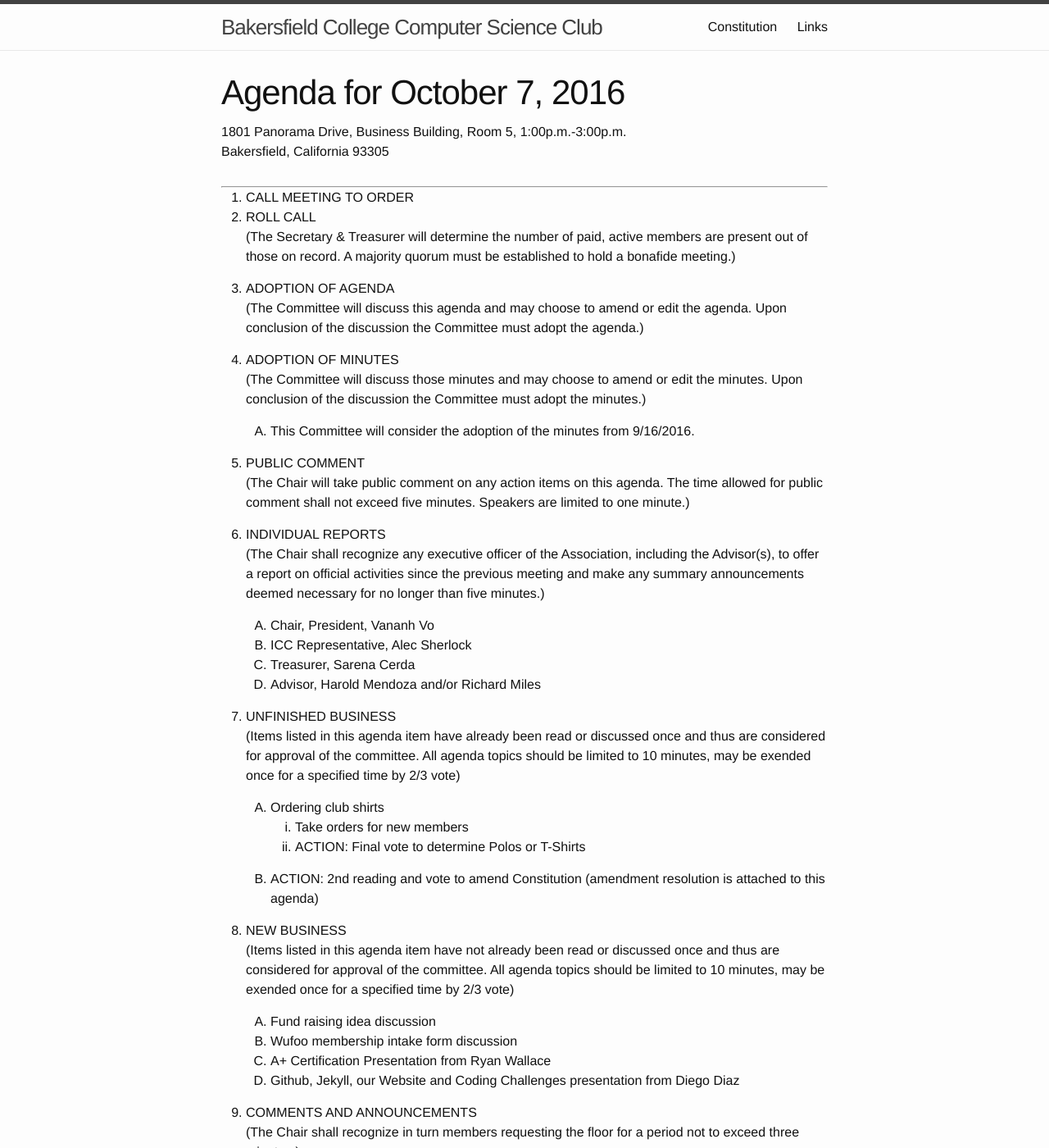
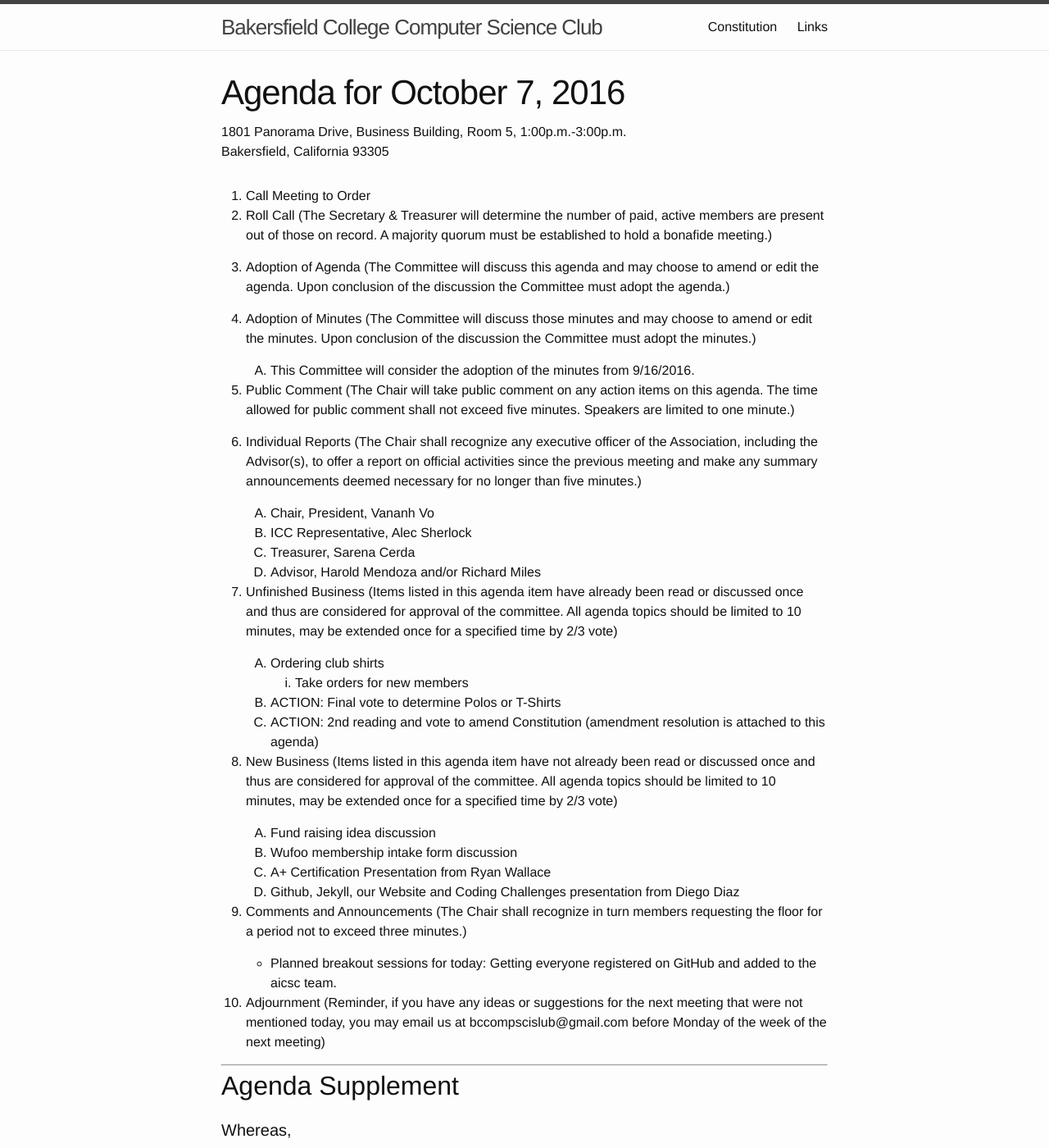
Before and after one commit to AICSC/aicsc.github.io, a Jekyll site: the page built from _posts/agenda/2016-10-07-agenda.markdown, in a window 1280 px wide and 1400 px high. Shown: the whole window at 82% size. Built offline with Jekyll 4.4.1, drawn with Linux system fonts in a browser that asks for light colours; some of the changed text lies outside the part shown.

Commit message:
Format agenda with awesome Markdown lists

```diff
--- a/_posts/agenda/2016-10-07-agenda.markdown
+++ b/_posts/agenda/2016-10-07-agenda.markdown
@@ -1,67 +1,52 @@
+1. Call Meeting to Order
+2. Roll Call
+	(The Secretary & Treasurer will determine the number of paid, active members are present out of those on record. A majority quorum must be established to hold a bonafide meeting.)
+
+3. Adoption of Agenda
+	(The Committee will discuss this agenda and may choose to amend or edit the agenda. Upon conclusion of the discussion the Committee must adopt the agenda.)
+
+4. Adoption of Minutes
+	(The Committee will discuss those minutes and may choose to amend or edit the minutes. Upon conclusion of the discussion the Committee must adopt the minutes.)
+
+	1. This Committee will consider the adoption of the minutes from 9/16/2016.
+
+5. Public Comment
+	(The Chair will take public comment on any action items on this agenda. The time allowed for public comment shall not exceed five minutes. Speakers are limited to one minute.)
+
+6. Individual Reports
+	(The Chair shall recognize any executive officer of the Association, including the Advisor(s), to offer a report on official activities since the previous meeting and make any summary announcements deemed necessary for no longer than five minutes.)
+
+	1. Chair, President, Vananh Vo
+	1. ICC Representative, Alec Sherlock
+	1. Treasurer, Sarena Cerda
+	1. Advisor, Harold Mendoza and/or Richard Miles
+
+7. Unfinished Business
+	(Items listed in this agenda item have already been read or discussed once and thus are considered for approval of the committee. All agenda topics should be limited to 10 minutes, may be extended once for a specified time by 2/3 vote)
+
+	1. Ordering club shirts
+		1. Take orders for new members
+    2. ACTION: Final vote to determine Polos or T-Shirts
+    3. ACTION: 2nd reading and vote to amend Constitution (amendment resolution is attached to this agenda)
+
+8. New Business
+	(Items listed in this agenda item have not already been read or discussed once and thus are considered for approval of the committee. All agenda topics should be limited to 10 minutes, may be extended once for a specified time by 2/3 vote)
+
+	1. Fund raising idea discussion
+	1. Wufoo membership intake form discussion
+	1. A+ Certification Presentation from Ryan Wallace
+	1. Github, Jekyll, our Website and Coding Challenges presentation from Diego Diaz
+
+9. Comments and Announcements
+	(The Chair shall recognize in turn members requesting the floor for a period not to exceed three minutes.)
+
+	* Planned breakout sessions for today:
+		Getting everyone registered on GitHub and added to the aicsc team.
+
+10. Adjournment
+	(Reminder, if you have any ideas or suggestions for the next meeting that were not mentioned today, you may email us at bccompscislub@gmail.com before Monday of the week of the next meeting)
+
 ---
-<ol>
-<li>CALL MEETING TO ORDER</li>
-
-<li>ROLL CALL</li>
-
-	<p>(The Secretary & Treasurer will determine the number of paid, active members are present out of those on record. A majority quorum must be established to hold a bonafide meeting.)</p>
-
-<li>ADOPTION OF AGENDA</li>
-
-	<p> (The Committee will discuss this agenda and may choose to amend or edit the agenda. Upon conclusion of the discussion the Committee must adopt the agenda.)</p>
-
-<li>ADOPTION OF MINUTES</li>
-
-	<p>(The Committee will discuss those minutes and may choose to amend or edit the minutes. Upon conclusion of the discussion the Committee must adopt the minutes.)</p>
-	<ol>
-		<li>This Committee will consider the adoption of the minutes from 9/16/2016.</li>
-	</ol>
-<li>PUBLIC COMMENT</li>
-
-	<p>(The Chair will take public comment on any action items on this agenda. The time allowed for public comment shall not exceed five minutes. Speakers are limited to one minute.)</p>
-
-<li>INDIVIDUAL REPORTS</li>
-
-	<p>(The Chair shall recognize any executive officer of the Association, including the Advisor(s), to offer a report on official activities since the previous meeting and make any summary announcements deemed necessary for no longer than five minutes.)</p>
-	<ol>
-		<li>Chair, President, Vananh Vo</li>
-		<li>ICC Representative, Alec Sherlock</li>
-		<li>Treasurer, Sarena Cerda</li>
-		<li>Advisor, Harold Mendoza and/or Richard Miles</li>
-	</ol>
-<li>UNFINISHED BUSINESS</li>
-
-	<p>(Items listed in this agenda item have already been read or discussed once and thus are considered for approval of the committee. All agenda topics should be limited to 10 minutes, may be exended once for a specified time by 2/3 vote)</p>
-	<ol>
-		<li>Ordering club shirts</li>
-    		<ol>
-			<li>Take orders for new members</li>
-    			<li>ACTION: Final vote to determine Polos or T-Shirts</li>
-    		</ol>
-		<li>ACTION: 2nd reading and vote to amend Constitution (amendment resolution is attached to this agenda)</li>
-     	</ol>
-<li>NEW BUSINESS</li>
-
-	<p>(Items listed in this agenda item have not already been read or discussed once and thus are considered for approval of the committee. All agenda topics should be limited to 10 minutes, may be exended once for a specified time by 2/3 vote)</p>
-	<ol>
-		<li>Fund raising idea discussion</li>
-		<li>Wufoo membership intake form discussion</li>
-		<li>A+ Certification Presentation from Ryan Wallace</li>
-		<li>Github, Jekyll, our Website and Coding Challenges presentation from Diego Diaz</li>
-	</ol>
-<li>COMMENTS AND ANNOUNCEMENTS</li>
-
-	<p>(The Chair shall recognize in turn members requesting the floor for a period not to exceed three minutes.)</p>
-<ul>
-<li>Planned breakout sessions for today:
-Getting everyone registered on GitHub and added to the aicsc team.</li>
-</ul>
-
-<li>ADJOURNMENT</li>
-
-	<p>(Reminder, if you have any ideas or suggestions for the next meeting that were not mentioned today, you may email us at bccompscislub@gmail.com before Monday of the week of the next meeting)</p>
-</ol>
-___
 
 ## Agenda Supplement
 
```
Also changed, not shown: other parts of _posts/agenda/2016-10-07-agenda.markdown (+3 -2 lines).
